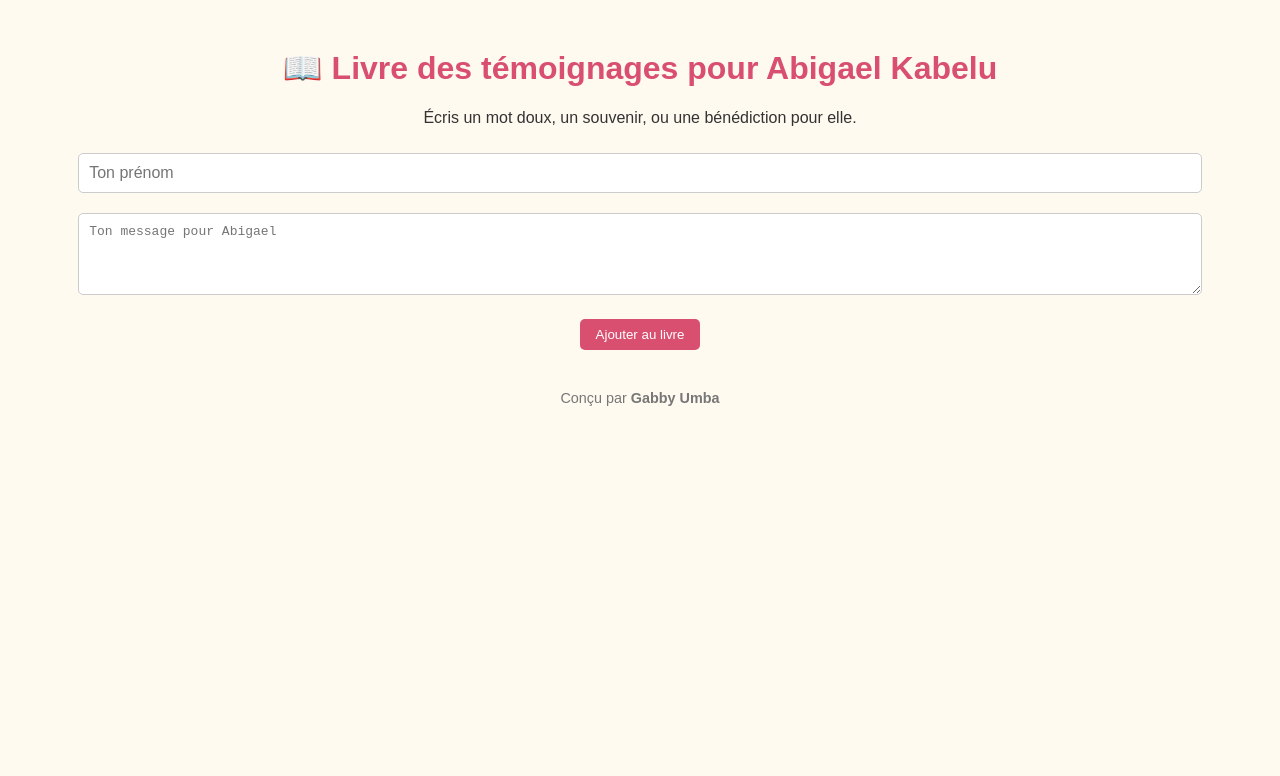
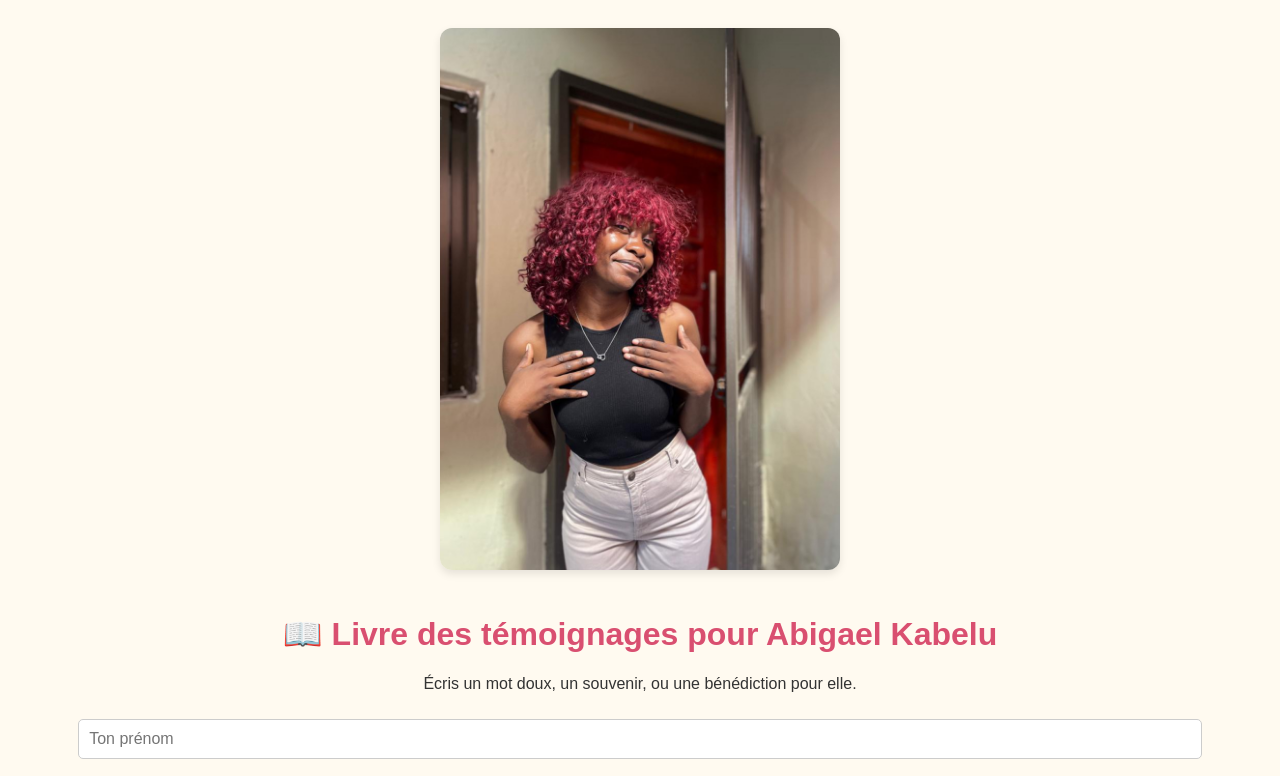
Before and after one commit to Gabby344/Abigael-Livre-, a plain HTML site: page index.html in a window 1280 px wide. Shown: the top 776 px of the page. Drawn offline with Linux system fonts and the light colour scheme; no server answers.

Commit message:
Update index.html
Change

```diff
--- a/index.html
+++ b/index.html
@@ -21,6 +21,14 @@
     h1 {
       color: #d94f70;
       font-size: 2em;
+    }
+
+    .abi-photo {
+      width: 100%;
+      max-width: 400px;
+      border-radius: 12px;
+      margin-bottom: 20px;
+      box-shadow: 0 4px 8px rgba(0,0,0,0.1);
     }
 
     input, textarea {
@@ -60,6 +68,9 @@
   </style>
 </head>
 <body>
+
+  <!-- Photo d’Abigaelle -->
+  <img src="https://raw.githubusercontent.com/Gabby344/Abigael-Livre-/main/image/abi.jpeg" alt="Abigaelle Kabelu" class="abi-photo">
 
   <h1>📖 Livre des témoignages pour Abigael Kabelu</h1>
   <p>Écris un mot doux, un souvenir, ou une bénédiction pour elle.</p>
@@ -104,7 +115,7 @@
       form.reset();
     });
 
-    db.collection("testimonials").orderBy("timestamp", "desc").onSnapshot(snapshot => {
+    db.collection("testimonials").onSnapshot(snapshot => {
       book.innerHTML = "";
       snapshot.forEach(doc => {
         const data = doc.data();
```
